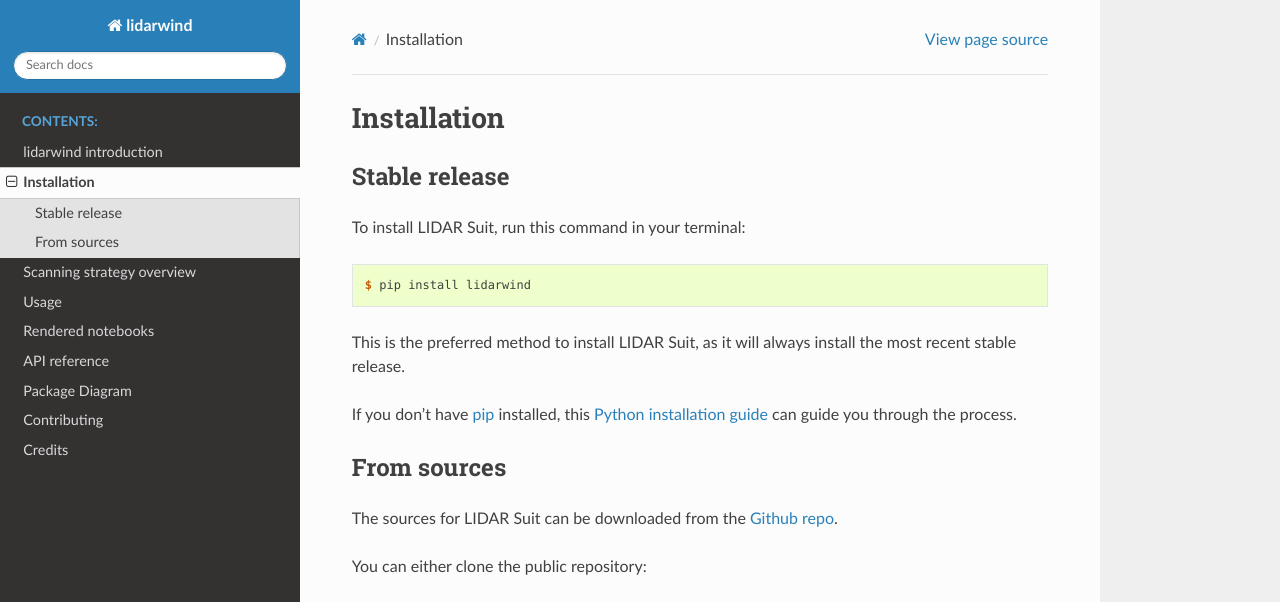
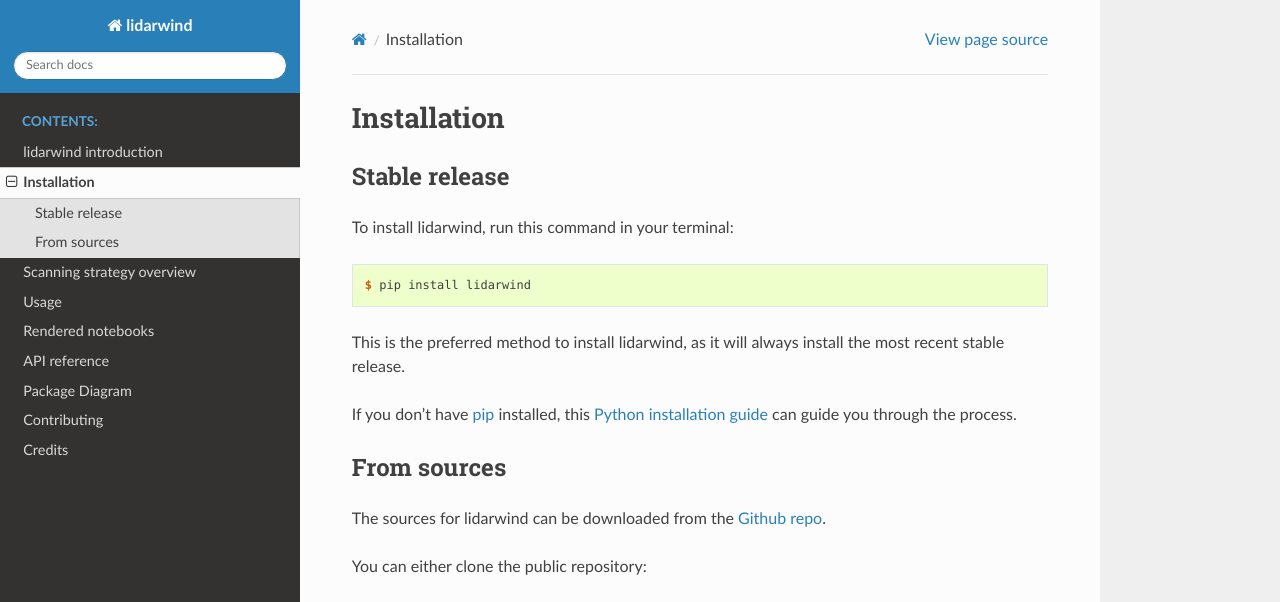
Before and after one commit to jdiasn/lidarwind, a Sphinx documentation site: the page built from docs/installation.rst, in a window 1280 px wide and 1064 px high. Shown: the top 602 px of the window. Built offline with Sphinx 7.4.7 and the Read the Docs theme 2.0.0, drawn with Linux system fonts in a browser that asks for light colours; formulas are drawn with MathJax 3; pages that are not in the unit, such as notebooks, are missing from menus; the version number could not be read and is left out.

Commit message:
Replacing LIDAR Suit with lidarwind

```diff
--- a/docs/index.rst
+++ b/docs/index.rst
@@ -1,4 +1,4 @@
-Welcome to LIDAR Suit's documentation!
+Welcome to lidarwind's documentation!
 ======================================
 
 .. toctree::
--- a/docs/installation.rst
+++ b/docs/installation.rst
@@ -8,13 +8,13 @@
 Stable release
 --------------
 
-To install LIDAR Suit, run this command in your terminal:
+To install lidarwind, run this command in your terminal:
 
 .. code-block:: console
 
     $ pip install lidarwind
 
-This is the preferred method to install LIDAR Suit, as it will always install the most recent stable release.
+This is the preferred method to install lidarwind, as it will always install the most recent stable release.
 
 If you don't have `pip`_ installed, this `Python installation guide`_ can guide
 you through the process.
@@ -26,7 +26,7 @@
 From sources
 ------------
 
-The sources for LIDAR Suit can be downloaded from the `Github repo`_.
+The sources for lidarwind can be downloaded from the `Github repo`_.
 
 You can either clone the public repository:
 
--- a/docs/usage.rst
+++ b/docs/usage.rst
@@ -2,7 +2,7 @@
 Usage
 =====
 
-To use LIDAR Suit in a project::
+To use lidarwind in a project::
 
     import lidarwind as lst
 
```
